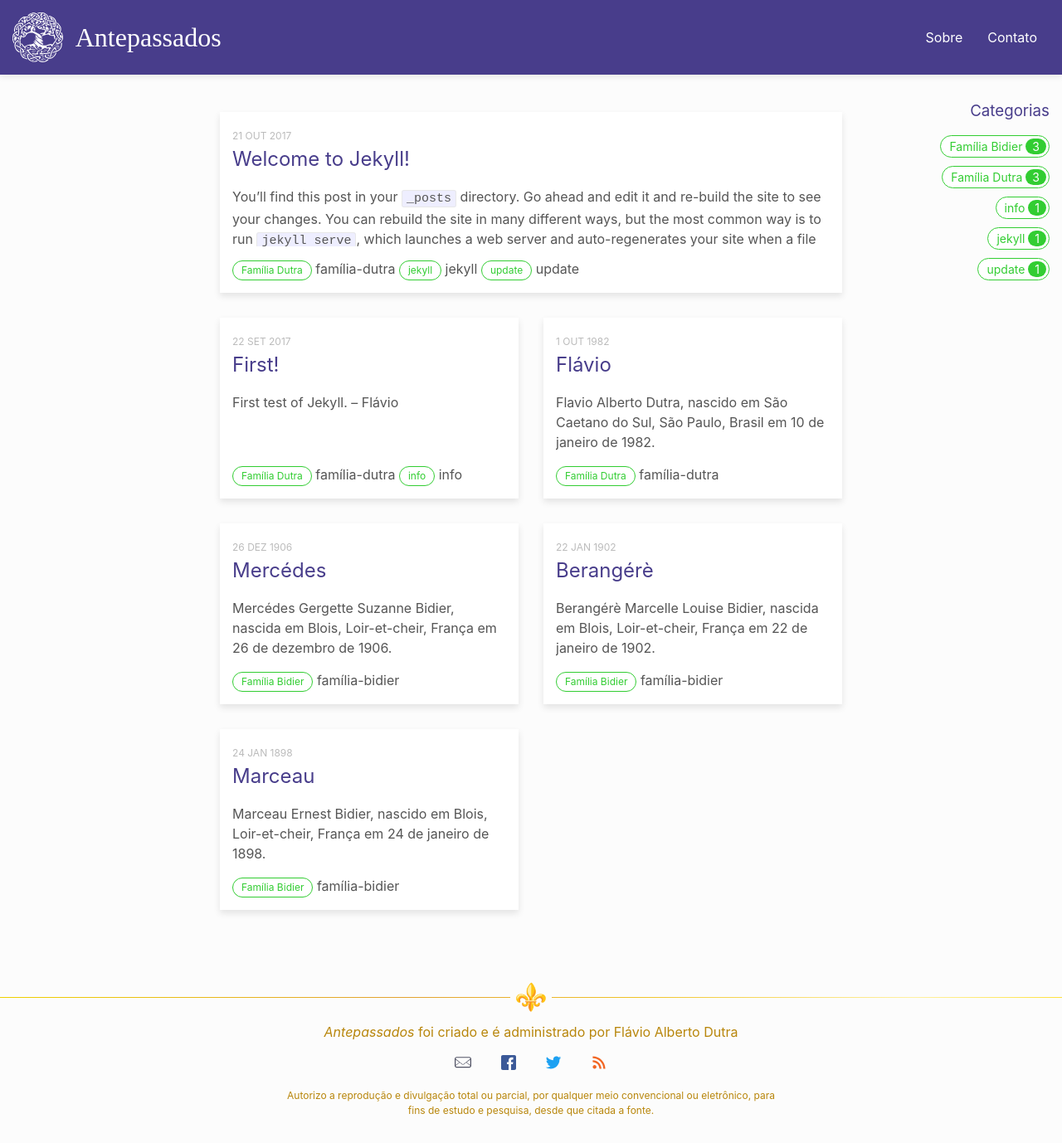
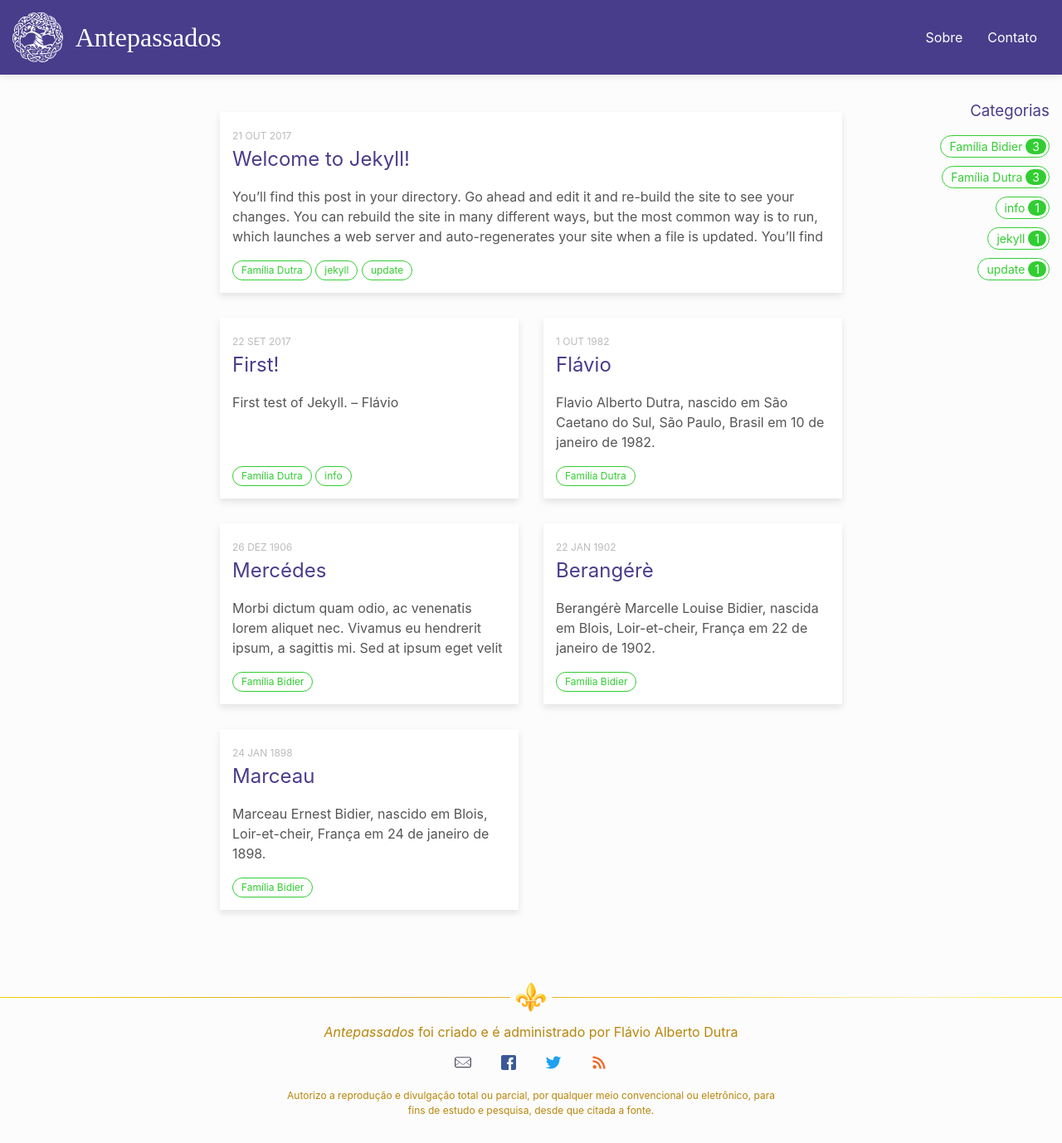
Before and after one commit to flaviodut/antepassados, a Jekyll site: the page built from index.md, in a window 1280 px wide and 1378 px high. Shown: the whole window at 83% size. Built offline with Jekyll 4.4.1, drawn with Linux system fonts in a browser that asks for light colours; some web fonts are replaced.

Commit message:
Decimo segundo teste

```diff
--- a/_layouts/home.html
+++ b/_layouts/home.html
@@ -31,19 +31,23 @@ layout: default
               {{ post.date | date: "%Y" }}
             </span>
             <h2>{{ post.title | escape }}</h2>
-            {{ post.excerpt }}
+            <p>
+            {% if forloop.first == true %}
+              {{ post.excerpt | remove: '<p>' | remove: '</p>' | truncate: 370 }}
+            {% else %}
+              {{ post.excerpt | remove: '<p>' | remove: '</p>' | truncate: 165 }}
+            {% endif %}
+            </p>
           </a>
           <ul>
           {% assign categories_list = post.categories | sort %}
             {% if categories_list.first[0] == null %}
               {% for category in categories_list %}
                 <li><a class="tag" href="{{ site.url }}{{ site.baseurl }}/categoria/{{ category | downcase | replace: ' ', '-'| replace: 'ã', 'a' | replace: 'á', 'a' | replace: 'à', 'a' | replace: 'â', 'a' | replace: 'é', 'e' | replace: 'ê', 'e' | replace: 'í', 'i' | replace: 'ó', 'o' | replace: 'õ', 'o' | replace: 'ô', 'o' | replace: 'ú', 'u' | replace: 'ç', 'c' }}">{{ category }}</a></li>
-                <li>{{category | slugify}}</li>
               {% endfor %}
             {% else %}
               {% for category in categories_list %}
                 <li><a class="tag" href="{{ site.url }}{{ site.baseurl }}/categoria/{{ category[0] | downcase | replace: ' ', '-'| replace: 'ã', 'a' | replace: 'á', 'a' | replace: 'à', 'a' | replace: 'â', 'a' | replace: 'é', 'e' | replace: 'ê', 'e' | replace: 'í', 'i' | replace: 'ó', 'o' | replace: 'õ', 'o' | replace: 'ô', 'o' | replace: 'ú', 'u' | replace: 'ç', 'c' }}">{{ category[0] }}</a></li>
-                <li>{{category[0] | slugify}}</li>
               {% endfor %}
             {% endif %}
           {% assign categories_list = nil %}
--- a/_posts/1906-12-26-mercedes.md
+++ b/_posts/1906-12-26-mercedes.md
@@ -6,4 +6,4 @@ categories:
   - Família Bidier
 ---
 
-Mercédes Gergette Suzanne Bidier, nascida em Blois, Loir-et-cheir, França em 26 de dezembro de 1906.
+Morbi dictum quam odio, ac venenatis lorem aliquet nec. Vivamus eu hendrerit ipsum, a sagittis mi. Sed at ipsum eget velit malesuada faucibus quis in justo. Praesent ornare sagittis odio. Suspendisse mollis massa purus, at mollis nulla condimentum a. Nam et semper diam. Phasellus condimentum eleifend massa. Suspendisse potenti. Donec ac ligula posuere, tincidunt sem vitae, mollis felis. Etiam a nisl sed sapien laoreet tempus. Phasellus rhoncus, velit et lobortis lobortis, arcu diam pharetra diam, nec luctus nisl justo vel lacus.
--- a/_posts/2017-10-21-welcome-to-jekyll.md
+++ b/_posts/2017-10-21-welcome-to-jekyll.md
@@ -10,7 +10,7 @@ categories:
   - update
   - Família Dutra
 ---
-You’ll find this post in your `_posts` directory. Go ahead and edit it and re-build the site to see your changes. You can rebuild the site in many different ways, but the most common way is to run `jekyll serve`, which launches a web server and auto-regenerates your site when a file is updated.
+You’ll find this post in your directory. Go ahead and edit it and re-build the site to see your changes. You can rebuild the site in many different ways, but the most common way is to run, which launches a web server and auto-regenerates your site when a file is updated. You’ll find this post in your directory. Go ahead and edit it and re-build the site to see your changes. You can rebuild the site in many different ways, but the most common way is to run, which launches a web server and auto-regenerates your site when a file is updated.
 
 <a data-flickr-embed="true" data-header="true" data-footer="true" data-context="true"  href="https://www.flickr.com/photos/d2d/201549575/in/album-72157623221063940/" title="fig1"><img src="https://farm1.staticflickr.com/67/201549575_48e1c2965e_o.jpg" width="640" height="480" alt="fig1"></a><script async src="//embedr.flickr.com/assets/client-code.js" charset="utf-8"></script>
 
@@ -22,11 +22,12 @@ To add new posts, simply add a file in the `_posts` directory that follows the c
 
 To add new posts, simply add a file in the `_posts` directory that follows the convention `YYYY-MM-DD-name-of-post.ext` and includes the necessary front matter. Take a look at the source for this post to get an idea about how it works.
 
-<!-- <figure>
-  <img src="{{site.baseurl}}/assets/images/welcome.jpg" alt="The Pulpit Rock">
+<figure>
+  <img src="{{site.baseurl}}/assets/posts/2017-10-21-welcome-to-jekyll/welcome.jpg" alt="The Pulpit Rock">
   <figcaption>Fig1. - A view of the pulpit rock in Norway.</figcaption>
-</figure> -->
-{% include images.html name="welcome.jpg" alt="The Pulpit Rock" caption="Fig1. - A view of the pulpit rock in Norway." %}
+</figure>
+
+{% include images.html name="welcome.jpg" alt="The Pulpit" %}
 
 To add new posts, simply add a file in the `_posts` directory that follows the convention `YYYY-MM-DD-name-of-post.ext` and includes the necessary front matter. Take a look at the source for this post to get an idea about how it works.
 
--- a/_sass/partials/_post.scss
+++ b/_sass/partials/_post.scss
@@ -117,7 +117,7 @@
     font-size: 125%;
   }
 
-  figure {
+  figure, p {
     margin-bottom: $spacing-unit;
 
     > img {
@@ -125,7 +125,7 @@
     }
 
     @include breakpoint($lg) {
-      img {
+      > img {
         max-width: 150%;
         margin-left: -25%;
       }
```
Also changed, not shown: _includes/images.html (+0 -8 lines).
